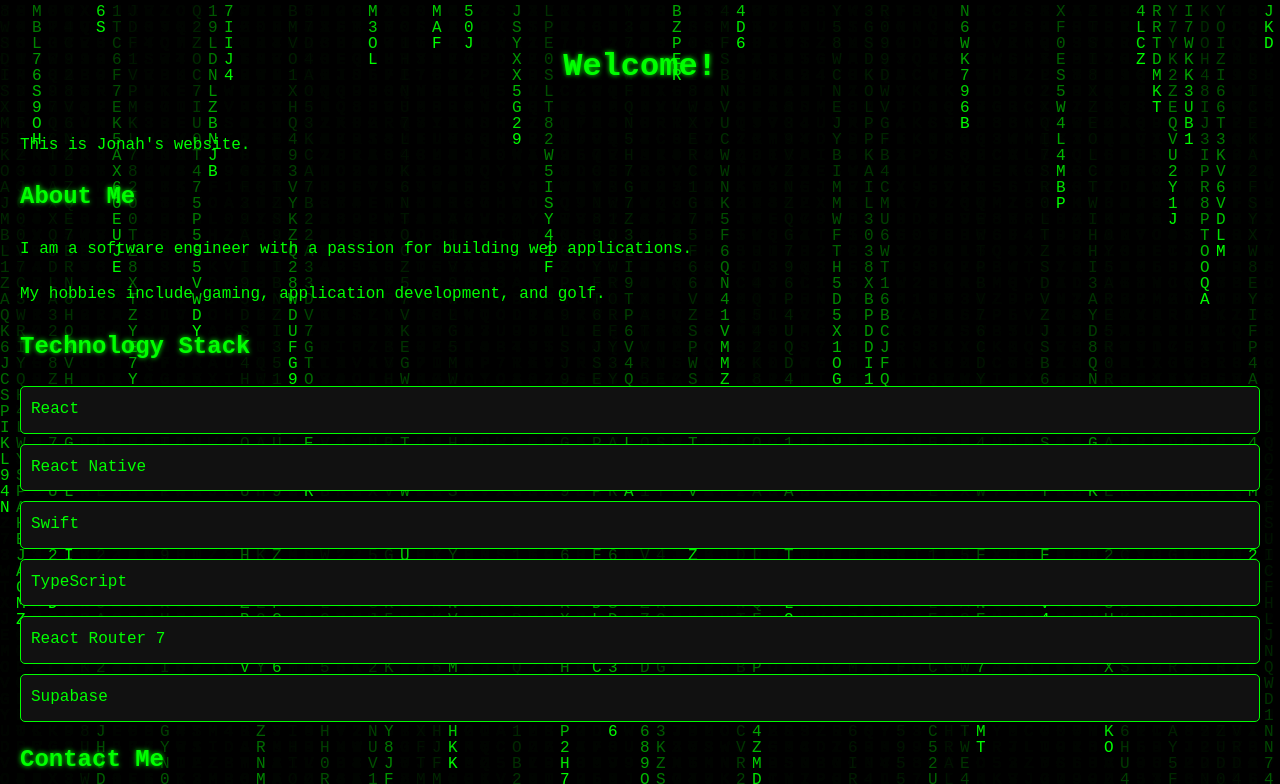
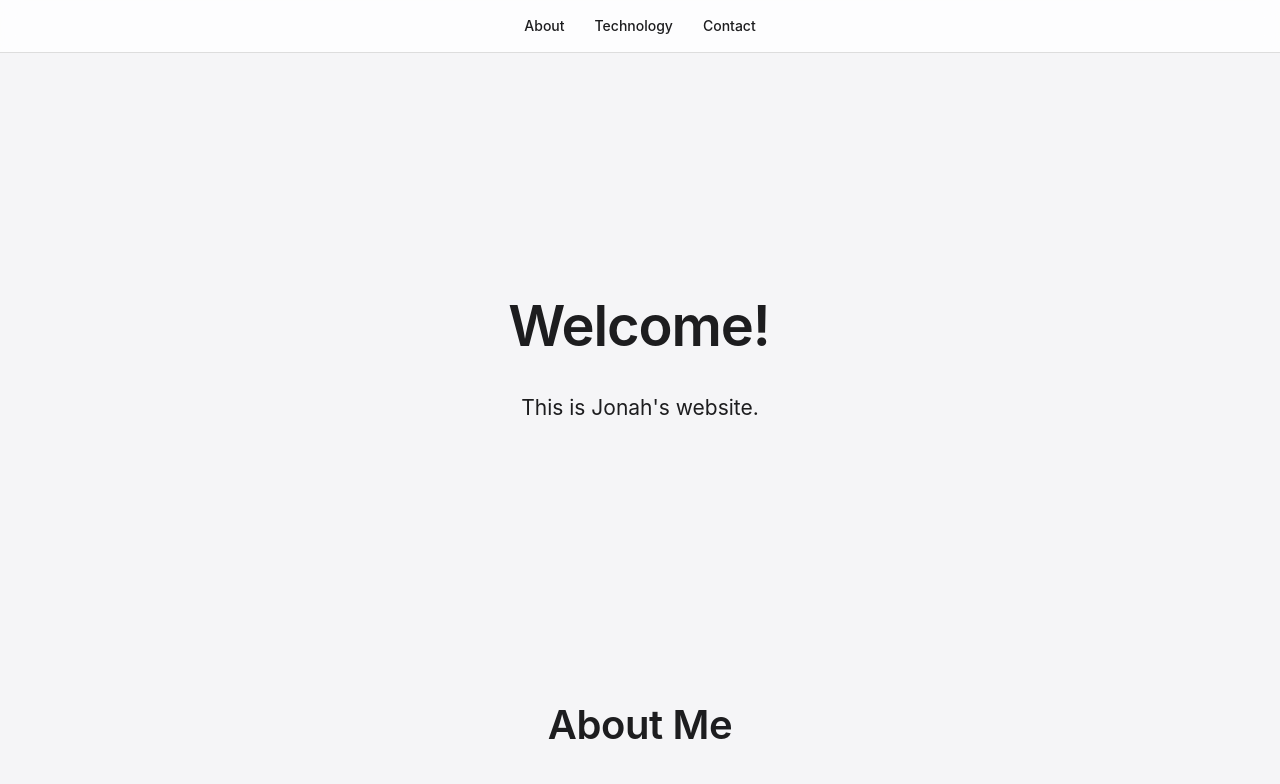
Before and after one commit to JonahEgashira/my-site, a plain HTML site: page index.html in a window 1280 px wide. Shown: the top 784 px of the page. Drawn offline with Linux system fonts and the light colour scheme.

Commit message:
feat: Redesign website to be Apple-inspired

```diff
--- a/index.html
+++ b/index.html
@@ -7,14 +7,27 @@
     <link rel="stylesheet" href="style.css">
 </head>
 <body>
-    <canvas id="matrix-canvas"></canvas>
+    <header>
+        <nav>
+            <a href="#about">About</a>
+            <a href="#tech">Technology</a>
+            <a href="#contact">Contact</a>
+        </nav>
+    </header>
+
+    <main>
+        <section id="hero">
             <h1 id="welcome-message">Welcome!</h1>
             <p>This is Jonah's website.</p>
+        </section>
 
+        <section id="about">
             <h2>About Me</h2>
             <p>I am a software engineer with a passion for building web applications.</p>
             <p>My hobbies include gaming, application development, and golf.</p>
+        </section>
 
+        <section id="tech">
             <h2>Technology Stack</h2>
             <ul>
                 <li>React</li>
@@ -24,9 +37,14 @@
                 <li>React Router 7</li>
                 <li>Supabase</li>
             </ul>
+        </section>
+    </main>
 
+    <footer id="contact">
         <h2>Contact Me</h2>
         <p>You can reach me at jonah@example.com</p>
+    </footer>
+
     <script src="script.js"></script>
 </body>
 </html>
--- a/script.js
+++ b/script.js
@@ -8,53 +8,16 @@ function typeWriter() {
         welcomeMessage.textContent += originalText.charAt(i);
         i++;
         setTimeout(typeWriter, 150);
+    } else {
+        // Optional: Add a blinking cursor at the end
+        welcomeMessage.style.borderRight = '2px solid #0071e3';
+        setInterval(() => {
+            welcomeMessage.style.borderRightColor =
+                welcomeMessage.style.borderRightColor === 'transparent'
+                ? '#0071e3'
+                : 'transparent';
+        }, 500);
     }
 }
 
 typeWriter();
-
-// Matrix Rain
-const canvas = document.getElementById('matrix-canvas');
-const ctx = canvas.getContext('2d');
-
-canvas.width = window.innerWidth;
-canvas.height = window.innerHeight;
-
-const latin = 'ABCDEFGHIJKLMNOPQRSTUVWXYZ';
-const nums = '0123456789';
-
-const alphabet = latin + nums;
-
-const fontSize = 16;
-const columns = canvas.width / fontSize;
-
-const rainDrops = [];
-
-for (let x = 0; x < columns; x++) {
-    rainDrops[x] = 1;
-}
-
-const draw = () => {
-    ctx.fillStyle = 'rgba(0, 0, 0, 0.1)';
-    ctx.fillRect(0, 0, canvas.width, canvas.height);
-
-    ctx.fillStyle = '#0F0';
-    ctx.font = fontSize + 'px monospace';
-
-    for (let i = 0; i < rainDrops.length; i++) {
-        const text = alphabet.charAt(Math.floor(Math.random() * alphabet.length));
-        ctx.fillText(text, i * fontSize, rainDrops[i] * fontSize);
-
-        if (rainDrops[i] * fontSize > canvas.height && Math.random() > 0.975) {
-            rainDrops[i] = 0;
-        }
-        rainDrops[i]++;
-    }
-};
-
-setInterval(draw, 30);
-
-window.addEventListener('resize', () => {
-    canvas.width = window.innerWidth;
-    canvas.height = window.innerHeight;
-});
--- a/style.css
+++ b/style.css
@@ -1,44 +1,102 @@
 body {
-    font-family: 'Courier New', Courier, monospace;
+    font-family: -apple-system, BlinkMacSystemFont, "Segoe UI", Roboto, Helvetica, Arial, sans-serif;
     line-height: 1.6;
     margin: 0;
-    padding: 20px;
-    background-color: #000;
-    color: #0f0;
+    padding: 0;
+    background-color: #f5f5f7;
+    color: #1d1d1f;
 }
 
-#matrix-canvas {
+header {
+    background-color: rgba(255, 255, 255, 0.8);
+    backdrop-filter: blur(10px);
     position: fixed;
     top: 0;
     left: 0;
     width: 100%;
-    height: 100%;
-    z-index: -1;
+    padding: 15px 0;
+    z-index: 100;
+    border-bottom: 1px solid #ddd;
 }
 
-h1, h2 {
-    color: #0f0;
-    text-shadow: 0 0 5px #0f0;
+nav {
+    display: flex;
+    justify-content: center;
+    gap: 30px;
+}
+
+nav a {
+    text-decoration: none;
+    color: #1d1d1f;
+    font-size: 14px;
+    font-weight: 500;
+    transition: color 0.3s ease;
+}
+
+nav a:hover {
+    color: #0071e3;
+}
+
+main {
+    padding-top: 80px; /* Adjust for fixed header */
+}
+
+section {
+    padding: 60px 20px;
+    max-width: 980px;
+    margin: 0 auto;
+    text-align: center;
+}
+
+#hero {
+    min-height: 400px;
+    display: flex;
+    flex-direction: column;
+    justify-content: center;
+    align-items: center;
 }
 
 h1 {
-    text-align: center;
-    margin-bottom: 40px;
+    font-size: 56px;
+    font-weight: 600;
+    margin-bottom: 20px;
+    letter-spacing: -0.02em;
+}
+
+h2 {
+    font-size: 40px;
+    font-weight: 600;
+    margin-bottom: 30px;
+    letter-spacing: -0.01em;
 }
 
 ul {
     list-style-type: none;
     padding: 0;
+    display: flex;
+    flex-wrap: wrap;
+    justify-content: center;
+    gap: 15px;
 }
 
 li {
-    background: #111;
-    margin-bottom: 10px;
-    padding: 10px;
-    border: 1px solid #0f0;
-    border-radius: 5px;
+    background: #fff;
+    padding: 15px 25px;
+    border-radius: 12px;
+    box-shadow: 0 4px 12px rgba(0, 0, 0, 0.05);
+    font-size: 17px;
+    font-weight: 500;
 }
 
 p {
-    margin-bottom: 20px;
+    font-size: 21px;
+    max-width: 680px;
+    margin: 0 auto 20px;
 }
+
+footer {
+    background-color: #fff;
+    padding: 40px 20px;
+    text-align: center;
+    border-top: 1px solid #ddd;
+}
```
Lines whose indentation alone changed are shown as unchanged.
